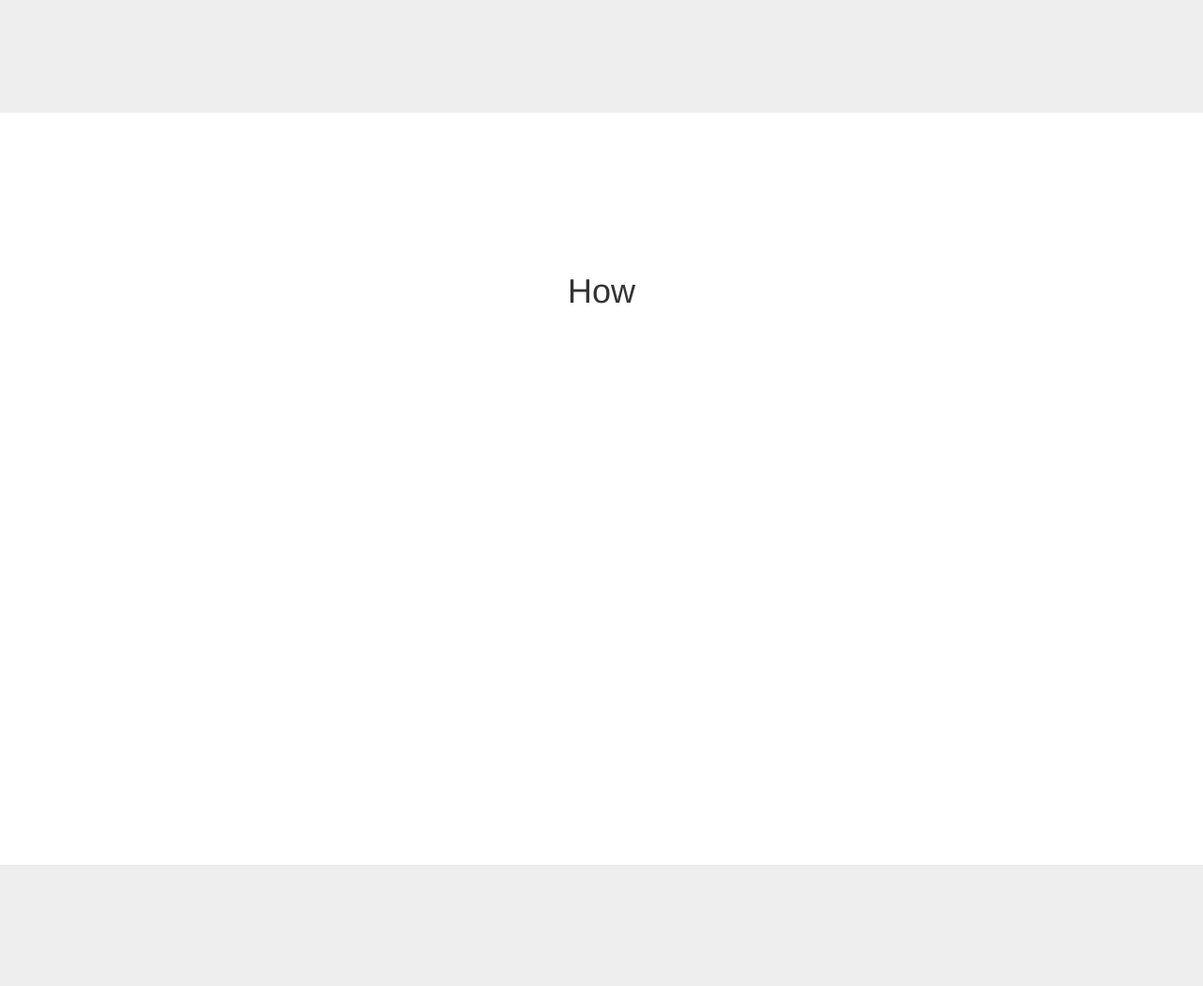
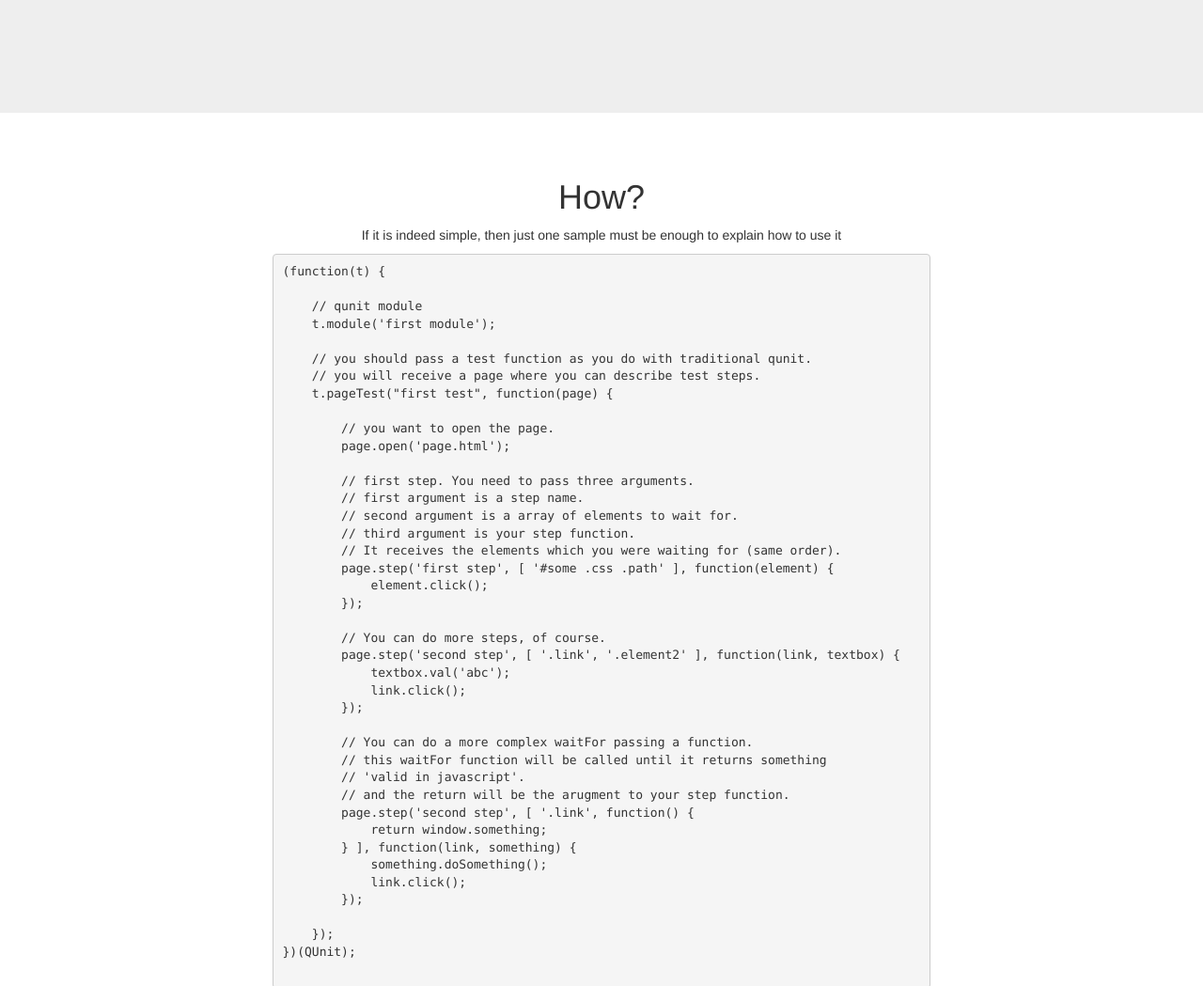
Before and after one commit to murer/qunit-page, a plain HTML site: page site/index.html in a window 1280 px wide. Shown: the part 1480-2529 px from the top of the page at 94% size. Drawn offline with Linux system fonts and the light colour scheme.

Commit message:
Site init

```diff
--- a/site/css/main.css
+++ b/site/css/main.css
@@ -9,3 +9,16 @@
 h3.why-answer {
     margin-top: 40px;
 }
+
+pre.how-code {
+    text-align: left;
+    width: 700px;
+    margin: auto;
+}
+
+.how-section {
+    height: 160%;
+    padding-top: 50px;
+    text-align: center;
+    background: #fff;
+}
--- a/site/index.html
+++ b/site/index.html
@@ -105,11 +105,55 @@
         </div>
     </section>
 
-    <section id="how" class="services-section">
+    <section id="how" class="how-section">
         <div class="container">
             <div class="how">
                 <div class="col-lg-12">
-                    <h1>How</h1>
+                    <h1>How?</h1>
+
+                    <p>If it is indeed simple, then just one sample must be enough to explain how to use it</p>
+                    <pre class="how-code">
+(function(t) {
+
+    // qunit module
+    t.module('first module');
+
+    // you should pass a test function as you do with traditional qunit.
+    // you will receive a page where you can describe test steps.
+    t.pageTest("first test", function(page) {
+
+        // you want to open the page.
+        page.open('page.html');
+
+        // first step. You need to pass three arguments.
+        // first argument is a step name.
+        // second argument is a array of elements to wait for.
+        // third argument is your step function.
+        // It receives the elements which you were waiting for (same order).
+        page.step('first step', [ '#some .css .path' ], function(element) {
+            element.click();
+        });
+
+        // You can do more steps, of course.
+        page.step('second step', [ '.link', '.element2' ], function(link, textbox) {
+            textbox.val('abc');
+            link.click();
+        });
+
+        // You can do a more complex waitFor passing a function.
+        // this waitFor function will be called until it returns something
+        // 'valid in javascript'.
+        // and the return will be the arugment to your step function.
+        page.step('second step', [ '.link', function() {
+            return window.something;
+        } ], function(link, something) {
+            something.doSomething();
+            link.click();
+        });
+
+    });
+})(QUnit);
+                    </pre>
                 </div>
             </div>
         </div>
```
